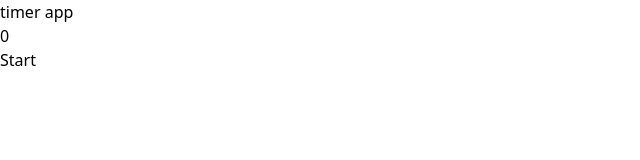
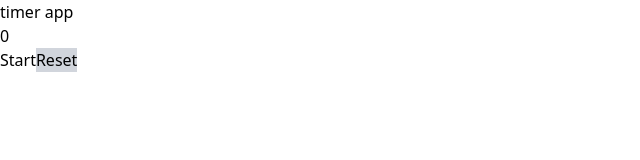
Before and after one commit to NMasters52/timer-app, a React (Vite) app: page / in a window 1280 px wide. Shown: the top 160 px of the page, without its empty margins (0-640 px from the left). Built offline with nearby package versions, Linux system fonts and the light colour scheme.

Commit message:
added reset timer

```diff
--- a/src/App.jsx
+++ b/src/App.jsx
@@ -7,23 +7,34 @@ const App = () => {
      return Number(localStorage.getItem('timer') || 0)
   });
   const [isRunning, setIsRunning] = useState(false);
+  const [isDisabled, setIsDisabled] = useState(true);
   const intervalId = useRef(null);
 
   useEffect(() => {
     localStorage.setItem('timer', timer)
   }, [timer])
 
+  const resetTimer = () => {
+    clearInterval(intervalId.current);
+    intervalId.current = null;
+    setTimer(0);
+    setIsDisabled(true);
+    setIsRunning(false)
+
+  }
 
   const toggleTimer = () => {
     if (isRunning) {
       //pause the timer
       clearInterval(intervalId.current);
       intervalId.current = null;
+      setIsDisabled(false)
     } else {
       //start the timer
       intervalId.current = setInterval(() => {
         setTimer((prevTimer) => prevTimer + 1);
       }, 1000);
+      setIsDisabled(false)
     }
     setIsRunning(!isRunning)
   }
@@ -38,6 +49,13 @@ const App = () => {
       >
         {isRunning ? 'Pause' : 'Start'}
       </button>
+      <button
+        disabled={isDisabled}
+        className="bg-blue-600 cursor-pointer disabled:bg-gray-300"
+        onClick={resetTimer}
+      >
+        Reset
+      </button>
     </div>
   )
 }
```
